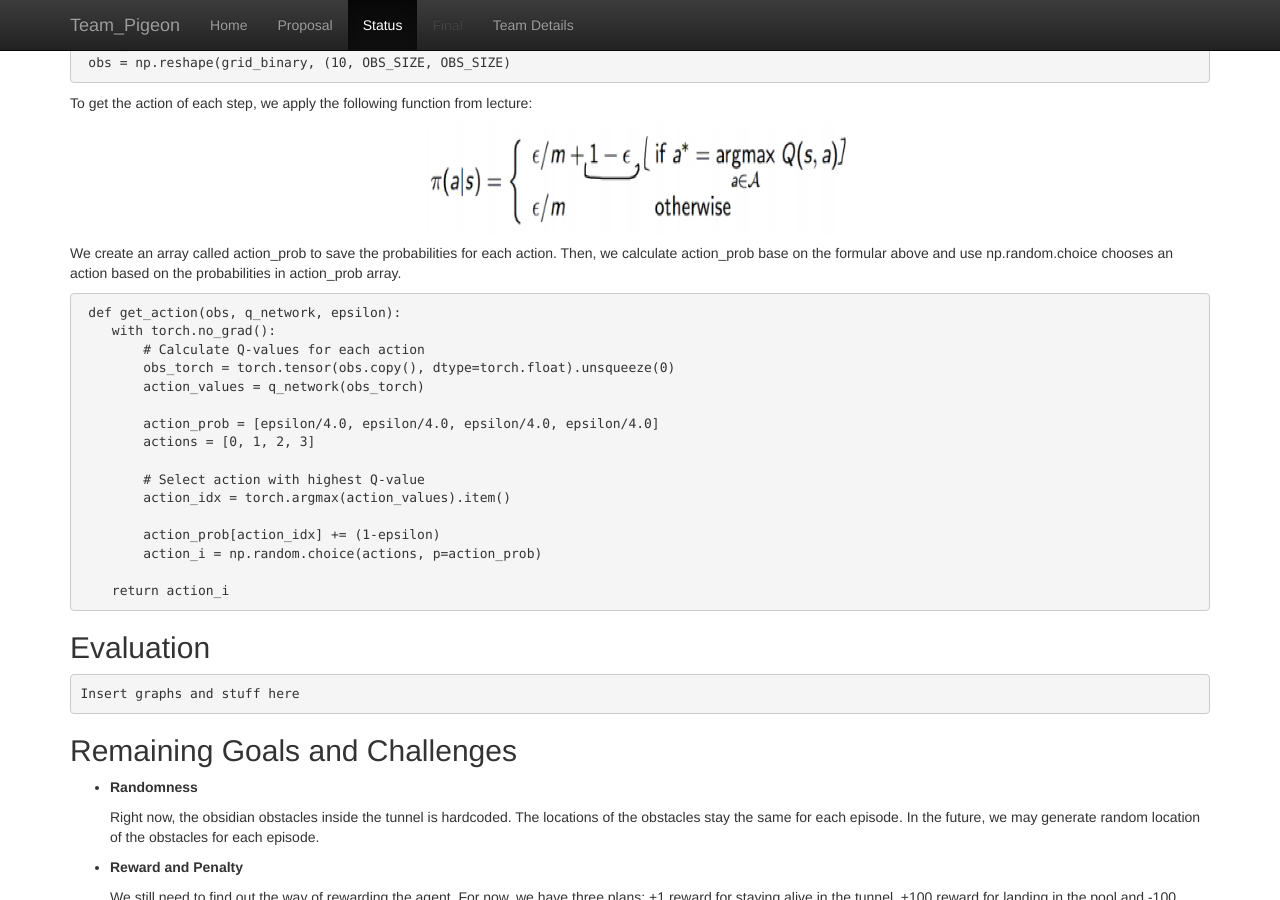
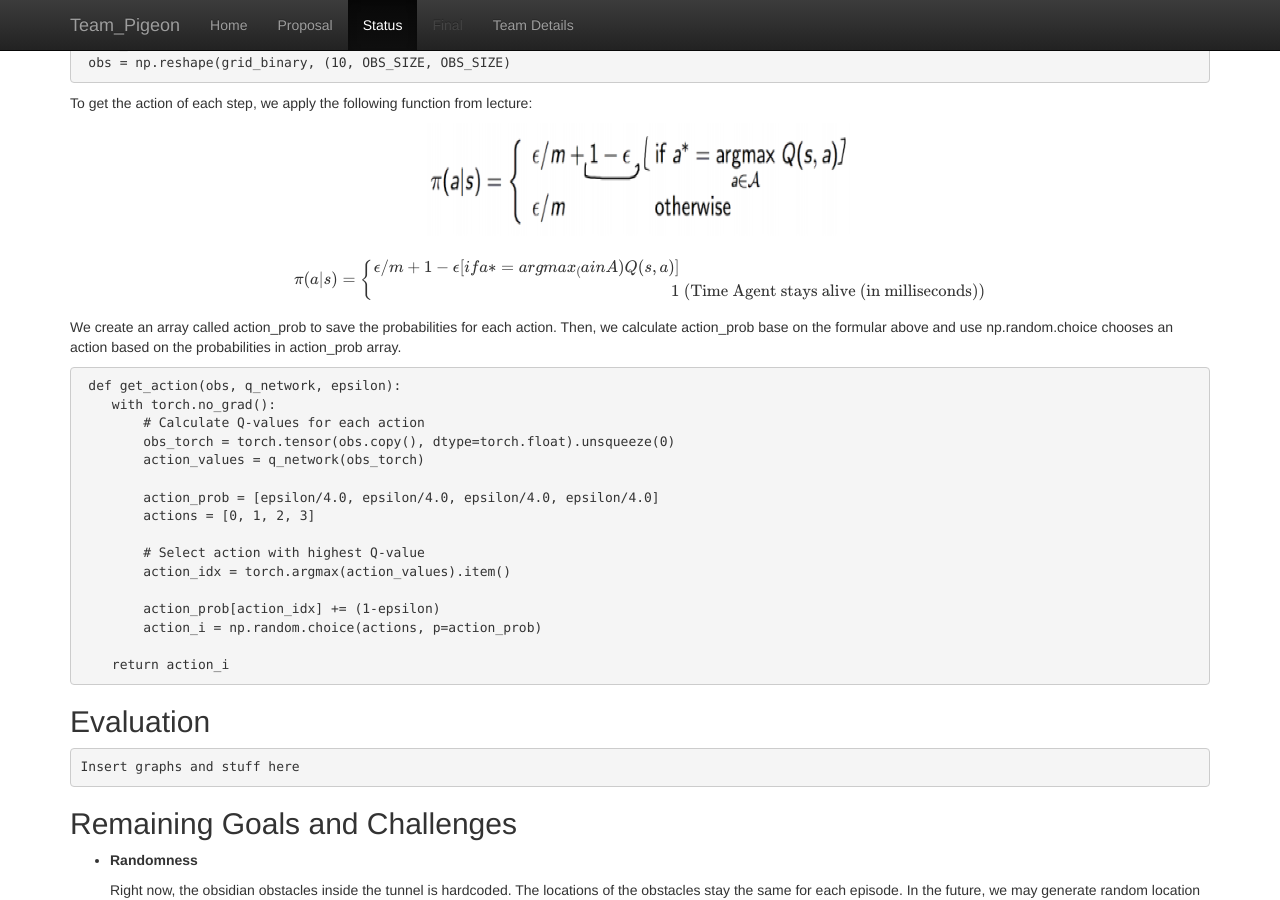
Before and after one commit to shanshs/Team-Pigeon, a Jekyll site: the page built from docs/status.md, in a window 1280 px wide and 900 px high, scrolled down 951 px. Built offline with Jekyll 4.4.1, drawn with Linux system fonts in a browser that asks for light colours; formulas are drawn with MathJax 3.

Commit message:
Update status.md

```diff
--- a/docs/status.md
+++ b/docs/status.md
@@ -58,6 +58,15 @@ Since our map is a vertical tunnel and the agent drops from the top of tunnel, t
 To get the action of each step, we apply the following function from lecture:
 <div style="text-align:center"><img src="egreedy.png" width="450" height="120"/></div>
 
+$$
+\pi(a|s)=\left\{
+	\begin{aligned}
+	\epsilon/m+1- \epsilon [if a* = argmax_(a in A) Q(s,a)]\\
+	1 &\ (\text{Time Agent stays alive (in milliseconds)})\\
+	\end{aligned}
+	\right.
+$$
+
 We create an array called action_prob to save the probabilities for each action. Then, we calculate action_prob base on the formular above and use np.random.choice chooses an action based on the probabilities in action_prob array.
 
 
```
